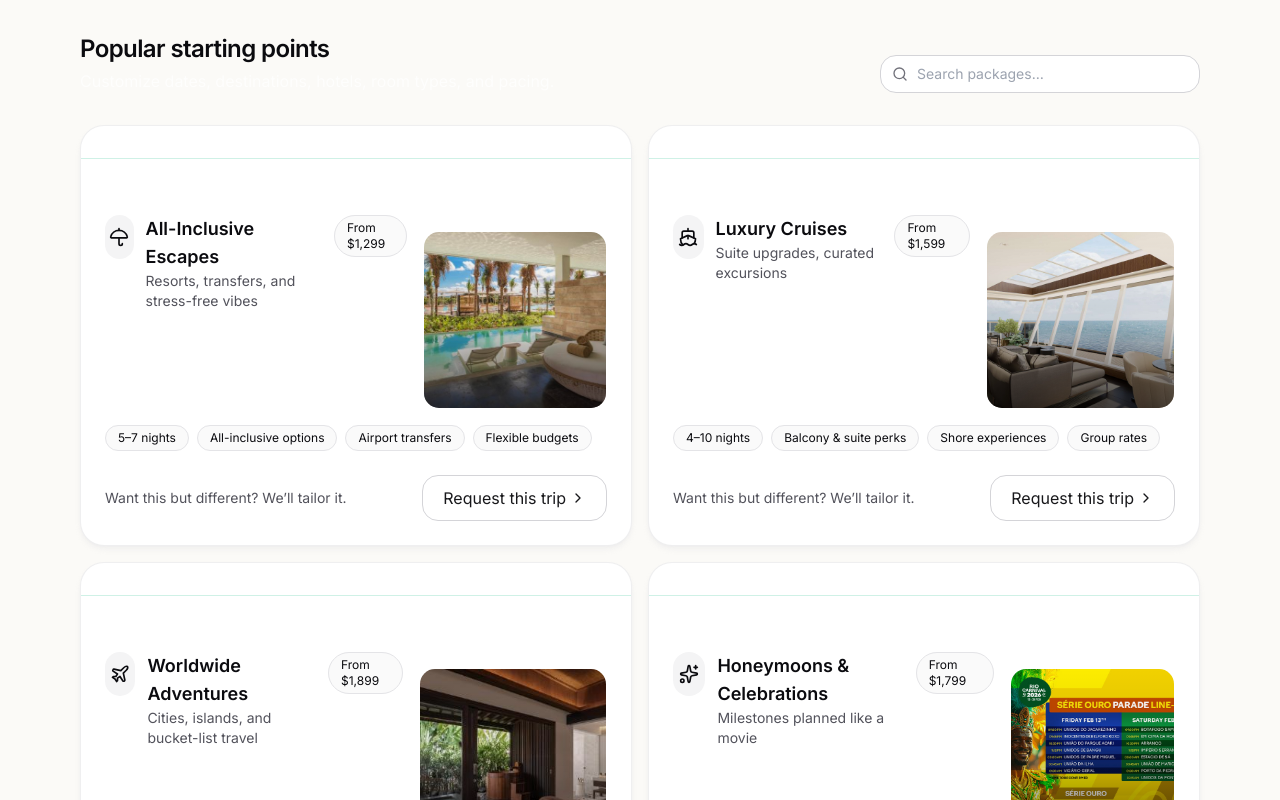
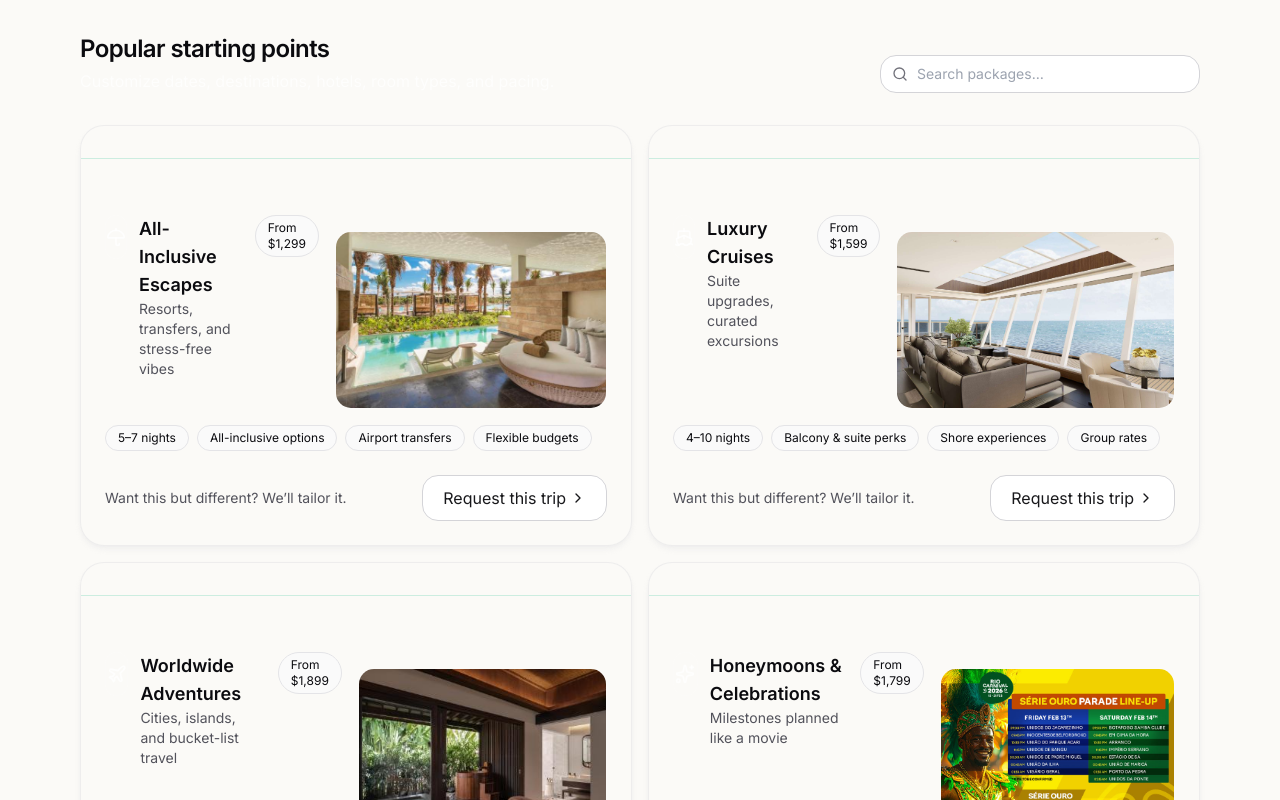
Before and after one commit to Lisaray24/world-is-my-playground-, a React (Vite) app: page / in a window 1280 px wide. Shown: the part 1600-2400 px from the top of the page. Built offline with nearby package versions, Linux system fonts and the light colour scheme.

Commit message:
Polish package cards hover + luxury motion

```diff
--- a/src/App.jsx
+++ b/src/App.jsx
@@ -515,11 +515,11 @@ async function onSubmit(e) {
             const Icon = d.icon;
             return (
               <motion.div key={d.title} initial={{ opacity: 0, y: 10 }} whileInView={{ opacity: 1, y: 0 }} viewport={{ once: true, amount: 0.2 }} transition={{ duration: 0.35 }}>
-                <Card className="h-full">
+                <Card className="h-full overflow-hidden border border-white/10 bg-white/5 transition duration-300 hover:-translate-y-1 hover:border-emerald-500/30 hover:shadow-[0_20px_60px_-30px_rgba(16,185,129,0.35)]">
                   <div className="p-6">
                     <div className="flex items-start justify-between gap-4">
                       <div className="flex items-start gap-3">
-                        <div className="grid h-11 w-11 place-items-center rounded-2xl bg-zinc-100">
+                        <div className="grid h-11 w-11 place-items-center rounded-2xl border border-white/10 bg-white/5 text-white/80 transition group-hover:border-emerald-500/30">
                           <Icon className="h-5 w-5" />
                         </div>
                         <div>
@@ -536,7 +536,9 @@ async function onSubmit(e) {
       className="h-full w-full object-cover"
       loading="lazy"
     />
-    <div className="absolute inset-0 bg-gradient-to-t from-black/60 via-black/10 to-transparent" />
+    className="h-full w-full object-cover transition duration-500 group-hover:scale-[1.03]"
+   <motion.div className="group"></motion.div>
+
   </div>
 </div>
 
```
